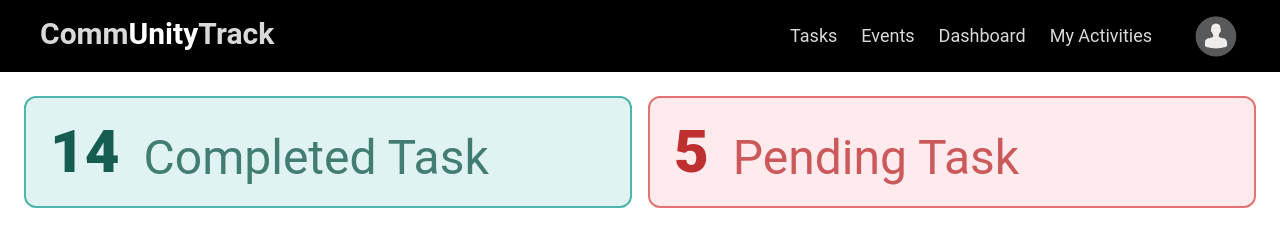
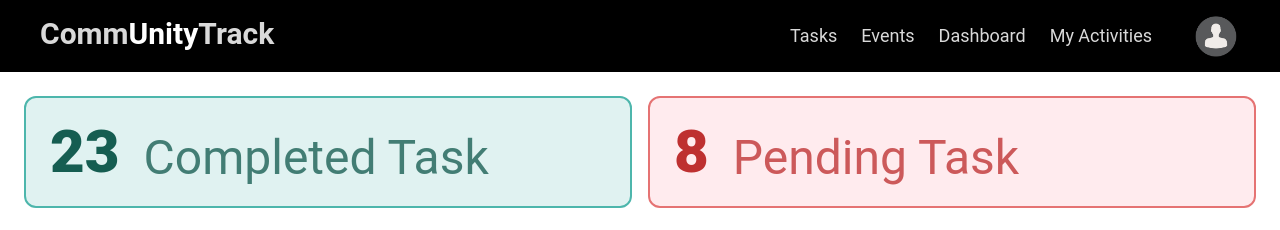
Before and after one commit to MohanGadhavi/CommUnityTrack-ui, a React (Vite) app: page /tasks in a window 1280 px wide. Shown: the top 230 px of the page. Built offline with nearby package versions, Linux system fonts and the light colour scheme.

Commit message:
task JSON update

```diff
--- a/src/pages/Tasks/index.jsx
+++ b/src/pages/Tasks/index.jsx
@@ -4,7 +4,10 @@ import { motion } from "framer-motion";
 import { FontAwesomeIcon } from "@fortawesome/react-fontawesome";
 import { faAngleUp } from "@fortawesome/free-solid-svg-icons";
 
-const tasks = [
+const tasks = {
+  completed_tasks: 23,
+  pending_task: 8,
+  task_list: [
     {
       taskId: 0,
       status: "completed",
@@ -53,7 +56,8 @@ const tasks = [
         " Eat Healty, Leave Healthy Lorem ipsum dolor sit amet consectetur adipisicing elit. Omnis consequuntur exercitationem, tempora necessitatibus quaerat enim veniam error harum magni consequatur pariatur quo minima tempore dolores hic perferendis nihil possimus quisquam ipsa non distinctio sint nisi nesciunt. Consequuntur, nemo doloribus. Voluptatibus fugit, animi voluptas nisi soluta cupiditate nulla deserunt rem ratione. ",
       taskDueDate: "09 Sep",
     },
-];
+  ],
+};
 
 const statusOptionList = [
   { name: "Incomplete", value: "incomplete" },
@@ -75,18 +79,22 @@ const Tasks = () => {
   return (
     <div className="flex flex-col gap-4">
       <div className=" flex justify-between items-center mb-2 gap-4 text-nowrap">
-        <button className="relative group hover:scale-95 overflow-hidden px-6 py-6 flex items-end justify-start gap-6 bg-teal-50 border-2 border-teal-300 text-teal-900 w-full rounded-xl cursor-pointer transition-all duration-300 ">
+        <button className="relative group hover:scale-[0.97] overflow-hidden px-6 py-6 flex items-end justify-start gap-6 bg-teal-50 border-2 border-teal-300 text-teal-900 w-full rounded-xl cursor-pointer transition-all duration-300 ">
           <div className="absolute  inset-0 bg-teal-200 translate-y-full group-hover:translate-y-0 transition-all duration-300 "></div>
-          <p className="text-6xl font-extrabold opacity-90">14</p>
+          <p className="text-6xl font-extrabold opacity-90">
+            {tasks.completed_tasks}
+          </p>
           <p className="text-5xl opacity-70">Completed Task</p>
         </button>
-        <button className="relative group hover:scale-95 overflow-hidden px-6 py-6 flex items-end justify-start gap-6 bg-red-50  border-2 border-red-300 text-red-900  w-full rounded-xl cursor-pointer transition-all duration-300 ">
+        <button className="relative group hover:scale-[0.97] overflow-hidden px-6 py-6 flex items-end justify-start gap-6 bg-red-50  border-2 border-red-300 text-red-900  w-full rounded-xl cursor-pointer transition-all duration-300 ">
           <div className="absolute  inset-0 bg-red-200 translate-y-full group-hover:translate-y-0 transition-all duration-300 "></div>
-          <p className="text-6xl font-extrabold  opacity-90">5</p>
+          <p className="text-6xl font-extrabold  opacity-90">
+            {tasks.pending_task}
+          </p>
           <p className="text-5xl  opacity-70">Pending Task</p>
         </button>
       </div>
-      {tasks.map((task, id) => (
+      {tasks.task_list.map((task, id) => (
         <motion.div
           key={id}
           className="relative w-full px-4 py-3 group flex text-lg border border-black/20  bg-purple-200  rounded-xl cursor-pointer shadow-md"
```
Lines whose indentation alone changed are shown as unchanged.
